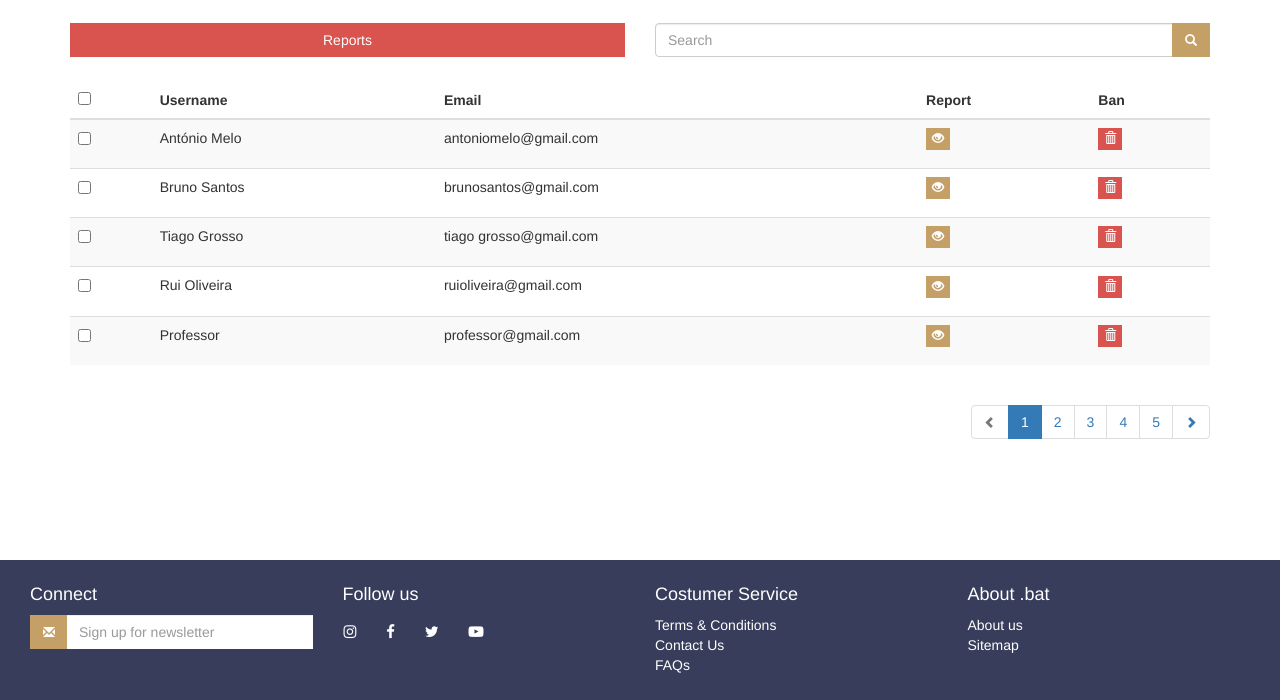
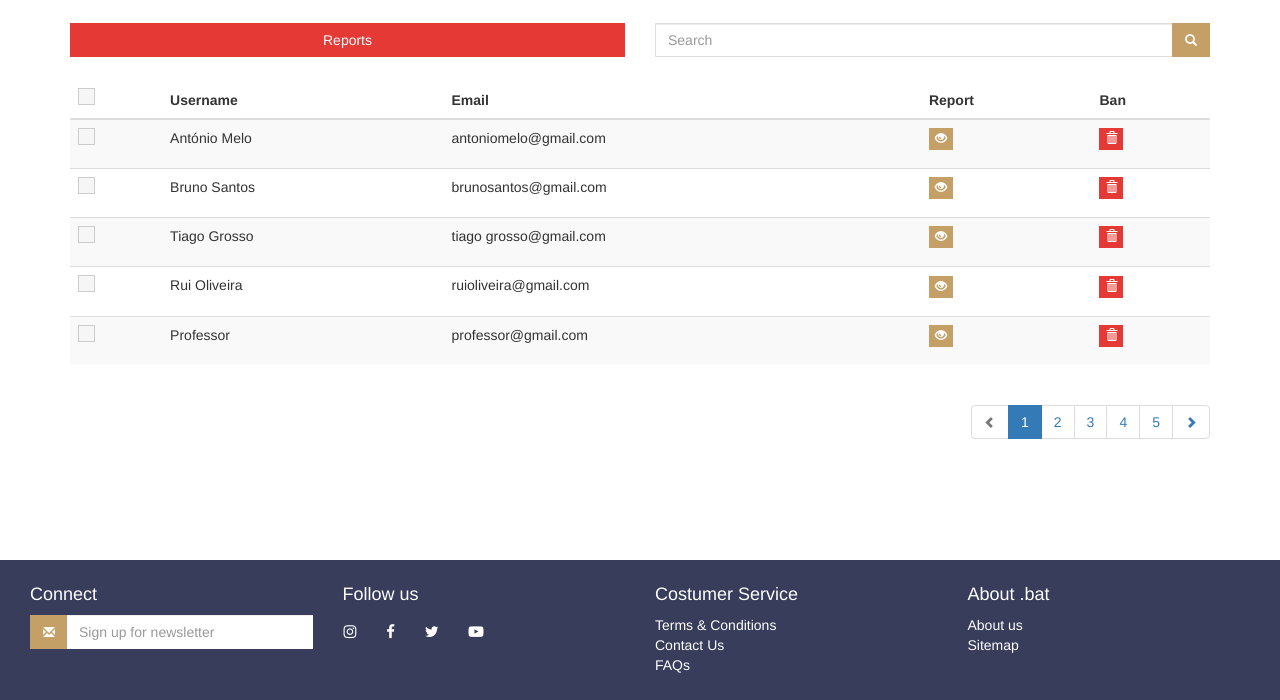
Before and after one commit to Antonio-Melo/LBAW, a PHP site: page /pages/ban-users.php in a window 1280 px wide. Shown: the part 100-800 px from the top of the page. Run offline with PHP 8.4, Linux system fonts and the light colour scheme; data that the repository does not hold is empty.

Commit message:
ban users css

```diff
--- a/style/ban-users.css
+++ b/style/ban-users.css
@@ -1,18 +1,92 @@
-.btn-danger{
-    background: #d9534f !important;
+#ban-users-container .btn-danger{
+    background: #e53935 !important;
 }
 
-.close{
-    color: white;
-    background: none !important;
+#ban-users-container .btn-danger:hover{
+    background: #c62828 !important;
 }
 
-.modal-body{
+#ban-users-container .close{
+    color: #c49f66 !important;
+    background: none !important;
+	font-size: 36px;
+	opacity: 1;
+	font-weight: normal;
+}
+
+#ban-users-container .close:hover{
+    color: #b98d49 !important;
+}
+
+#ban-users-container .modal-body{
     background: white!important;
 }
 
-.modal-header{
+#ban-users-container .modal-header{
     padding-top: 1em;
     color: white;
     text-align: center;
 }
+
+#ban-users-container h4 {
+	color: #222;
+}
+
+#ban-users-container .modal-content, #ban-users-container .modal-header {
+	border-radius: 0;
+	box-shadow: none;
+}
+
+#ban-users-container input {
+	border: 1px solid #ddd;
+	border-radius: 0px;
+}
+
+#ban-users-container input:focus {
+	border: 1px solid #ddd !important;
+}
+
+/*===============================================================================*/
+/* Custom Checkbox */
+
+.custom-checkbox {
+	display: inline-block;
+	width: 17px;
+	height: 17px;
+}
+
+.custom-checkbox input {
+	display: none;
+}
+
+.custom-checkbox label {
+	cursor: pointer;
+	width: 17px !important;
+	height: 17px !important;
+	background: #f6f6f6;
+	border: 1px solid #cccccc;
+	position: absolute;
+}
+
+.custom-checkbox label:after {
+	opacity: 0;
+	content: '';
+	position: absolute;
+	width: 9px;
+	height: 5px;
+	background: transparent;
+	top: 4px;
+	left: 4px;
+	border: 3px solid #333;
+	border-top: none;
+	border-right: none;
+	-webkit-transform: rotate(-45deg);
+	-moz-transform: rotate(-45deg);
+	-o-transform: rotate(-45deg);
+	-ms-transform: rotate(-45deg);
+	transform: rotate(-45deg);
+}
+
+.custom-checkbox input[type=checkbox]:checked + label:after {
+	opacity: 1;
+}
--- a/style/header.css
+++ b/style/header.css
@@ -183,39 +183,39 @@ a, a:hover, a:active, a:visited {
 	color: #b98d49;
 }
 
-.modal-content {
+#authentication-modal .modal-content {
 	border-radius: 0;
 	box-shadow: none;
 }
 
-.modal-header {
+#authentication-modal .modal-header {
 	border: 0;
 	height: 50px;
 	padding: 12px 12px 0 12px;
 	background: white;
 }
 
-.modal-header a:hover {
+#authentication-modal .modal-header a:hover {
 	cursor: pointer;
 }
 
-.modal-header .nav, .modal-header .nav li, .modal-header .nav li a {
+#authentication-modal .modal-header .nav, .modal-header .nav li, .modal-header .nav li a {
 	height: 100%;
 	border: 0;
 	margin: 0;
 }
 
-.modal-header .nav li a {
+#authentication-modal .modal-header .nav li a {
 	width: 100px;
 	text-align: center;
 }
 
-.modal-header .closebtn {
+#authentication-modal .modal-header .closebtn {
 	line-height: 21px;
 	width: 21px;
 }
 
-.modal-backdrop {
+#authentication-modal .modal-backdrop {
 	opacity:0.8 !important;
 }
 
@@ -236,11 +236,11 @@ a, a:hover, a:active, a:visited {
 	background: #c49f66;
 }
 
-.modal-body {
+#authentication-modal .modal-body {
 	background: white;
 }
 
-.modal-body  ul{
+#authentication-modal .modal-body  ul{
 	border: 0;
 }
 
--- a/templates/ban-users.php
+++ b/templates/ban-users.php
@@ -1,3 +1,4 @@
+<div id="ban-users-container">
 	<div class="container">
 		<div class="row" style="margin-top: 2%;">
 			<div class="col-xs-12 col-sm-6 col-sm-push-6">
@@ -26,7 +27,7 @@
 
 						<thead>
 
-                    <th><input type="checkbox" id="checkall" /></th>
+						<th><div class='custom-checkbox'><input id='checkall' type='checkbox' value=''><label for='checkall'></label></div></th>
 						<th>Username</th>
 						<th>Email</th>
 						<th>Report</th>
@@ -35,35 +36,35 @@
 						<tbody>
 
 						<tr>
-                        <td><input type="checkbox" class="checkthis" /></td>
+							<td><div class='custom-checkbox'><input id='checkthis1' type='checkbox' value=''><label for='checkthis1'></label></div></td>
 							<td>António Melo</td>
 							<td>antoniomelo@gmail.com</td>
 							<td><p data-placement="top" data-toggle="tooltip" title="Edit"><button class="btn btn-primary btn-xs" data-title="Edit" data-toggle="modal" data-target="#show_bio" ><span class="glyphicon glyphicon-eye-open"></span></button></p></td>
 							<td><p data-placement="top" data-toggle="tooltip" title="Delete"><button class="btn btn-danger btn-xs" data-title="Delete" data-toggle="modal" data-target="#delete" ><span class="glyphicon glyphicon-trash"></span></button></p></td>
 						</tr>
 						<tr>
-                        <td><input type="checkbox" class="checkthis" /></td>
+							<td><div class='custom-checkbox'><input id='checkthis2' type='checkbox' value=''><label for='checkthis2'></label></div></td>
 							<td>Bruno Santos</td>
 							<td>brunosantos@gmail.com</td>
 							<td><p data-placement="top" data-toggle="tooltip" title="Edit"><button class="btn btn-primary btn-xs" data-title="Edit" data-toggle="modal" data-target="#show_bio" ><span class="glyphicon glyphicon-eye-open"></span></button></p></td>
 							<td><p data-placement="top" data-toggle="tooltip" title="Delete"><button class="btn btn-danger btn-xs" data-title="Delete" data-toggle="modal" data-target="#delete" ><span class="glyphicon glyphicon-trash"></span></button></p></td>
 						</tr>
 						<tr>
-                        <td><input type="checkbox" class="checkthis" /></td>
+							<td><div class='custom-checkbox'><input id='checkthis3' type='checkbox' value=''><label for='checkthis3'></label></div></td>
 							<td>Tiago Grosso</td>
 							<td>tiago grosso@gmail.com</td>
 							<td><p data-placement="top" data-toggle="tooltip" title="Edit"><button class="btn btn-primary btn-xs" data-title="Edit" data-toggle="modal" data-target="#show_bio" ><span class="glyphicon glyphicon-eye-open"></span></button></p></td>
 							<td><p data-placement="top" data-toggle="tooltip" title="Delete"><button class="btn btn-danger btn-xs" data-title="Delete" data-toggle="modal" data-target="#delete" ><span class="glyphicon glyphicon-trash"></span></button></p></td>
 						</tr>
 						<tr>
-                        <td><input type="checkbox" class="checkthis" /></td>
+							<td><div class='custom-checkbox'><input id='checkthis4' type='checkbox' value=''><label for='checkthis4'></label></div></td>
 							<td>Rui Oliveira</td>
 							<td>ruioliveira@gmail.com</td>
 							<td><p data-placement="top" data-toggle="tooltip" title="Edit"><button class="btn btn-primary btn-xs" data-title="Edit" data-toggle="modal" data-target="#show_bio" ><span class="glyphicon glyphicon-eye-open"></span></button></p></td>
 							<td><p data-placement="top" data-toggle="tooltip" title="Delete"><button class="btn btn-danger btn-xs" data-title="Delete" data-toggle="modal" data-target="#delete" ><span class="glyphicon glyphicon-trash"></span></button></p></td>
 						</tr>
 						<tr>
-                        <td><input type="checkbox" class="checkthis" /></td>
+							<td><div class='custom-checkbox'><input id='checkthis5' type='checkbox' value=''><label for='checkthis5'></label></div></td>
 							<td>Professor</td>
 							<td>professor@gmail.com</td>
 							<td><p data-placement="top" data-toggle="tooltip" title="Edit"><button class="btn btn-primary btn-xs" data-title="Edit" data-toggle="modal" data-target="#show_bio" ><span class="glyphicon glyphicon-eye-open"></span></button></p></td>
@@ -93,7 +94,7 @@
 		<div class="modal-dialog">
 			<div class="modal-content">
 				<div class="modal-header">
-                <button type="button" class="close" data-dismiss="modal" aria-hidden="true"><span class="glyphicon glyphicon-remove" aria-hidden="true"></span></button>
+					<button type="button" class="close" data-dismiss="modal" aria-hidden="true">&times;</button>
 					<h4 class="modal-title custom_align" id="Heading">Ban user</h4>
 				</div>
 				<div class="modal-body">
@@ -120,7 +121,7 @@
 		<div class="modal-dialog">
 			<div class="modal-content">
 				<div class="modal-header">
-                <button type="button" class="close" data-dismiss="modal" aria-hidden="true"><span class="glyphicon glyphicon-remove" aria-hidden="true"></span></button>
+					<button type="button" class="close" data-dismiss="modal" aria-hidden="true">&times;</button>
 					<h4 class="modal-title custom_align" id="Heading">Description</h4>
 				</div>
 				<div class="modal-body">
@@ -133,3 +134,4 @@
 			</div>
 		</div>
 	</div>
+</div>
```
Lines whose indentation alone changed are shown as unchanged.
